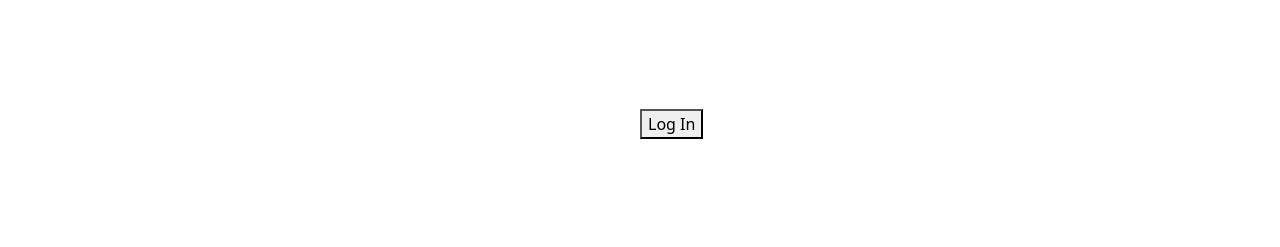
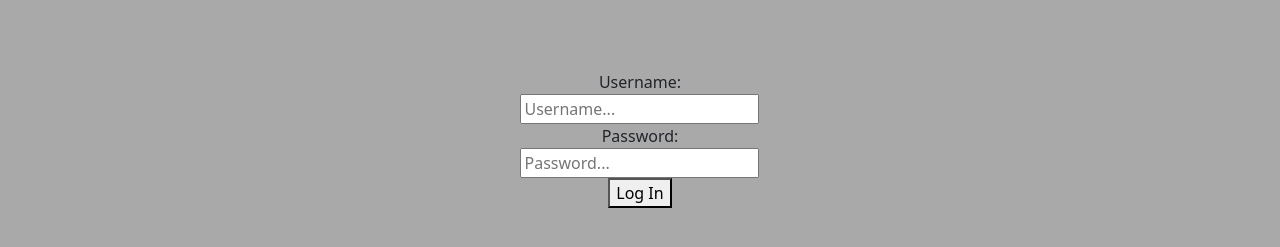
Before and after one commit to Novater/the-golden-house-client, a React (Create React App) app: page /secret-login/12345 in a window 1280 px wide. Shown: the part 291-538 px from the top of the page. Built offline with nearby package versions, Linux system fonts and the light colour scheme; no server answers.

Commit message:
login spoof working

```diff
--- a/package.json
+++ b/package.json
@@ -16,6 +16,8 @@
     "@tinymce/tinymce-react": "^3.13.0",
     "axios": "^0.23.0",
     "babel-eslint": "^10.1.0",
+    "bcrypt": "^5.0.1",
+    "bcryptjs": "^2.4.3",
     "bootstrap": "^5.1.3",
     "dompurify": "^2.3.3",
     "dotenv": "^10.0.0",
--- a/src/App.js
+++ b/src/App.js
@@ -7,10 +7,7 @@ import Page from './views/page'
 import './stylesheets/index.scss'
 import _generate from './functions/index'
 import axios from 'axios'
-import { connect } from 'react-redux'
-import store from './store/store'
-import { authenticateUser } from './store/reducers/authSlice'
-const AUTH_CONSTANTS = require('./constants/authConstants')
+import LoginPage from './views/loginPage'
 
 require('dotenv').config()
 
@@ -61,7 +58,7 @@ export default class App extends Component {
     }
 
     return (
-      <Route key={`route-${title}`} exact path={path}>
+      <Route exact path={path}>
         <Page
           title={title}
           tabName={tabName}
@@ -75,10 +72,6 @@ export default class App extends Component {
         />
       </Route>
     )
-  }
-
-  async loginUser() {
-    store.dispatch(authenticateUser)
   }
 
   render() {
@@ -105,13 +98,7 @@ export default class App extends Component {
           }
         />
         <Route exact path="/secret-login/12345">
-          <button
-            style={{ position: 'absolute', left: '50%', top: '50%' }}
-            onClick={this.loginUser}
-            type="button"
-          >
-            Log In
-          </button>
+          <LoginPage />
         </Route>
         {this.state.pages.map(
           ({ url, title, tabName, backgroundImage, dataSource, tableName }) => {
--- a/src/store/reducers/authSlice.js
+++ b/src/store/reducers/authSlice.js
@@ -7,8 +7,9 @@ const initialState = { loggedIn: false, loggingIn: false }
 export default function authReducer(state = initialState, action) {
   switch (action.type) {
     case AUTH_CONSTANTS.AUTH_LOGIN_REQUEST: {
-      console.log('Logging in user.', action.payload.userId)
-      return { ...state, loggingIn: true, userId: action.payload.userId }
+      console.log('Logging in user.', action.payload.username)
+      const { username, password } = action.payload
+      return { ...state, loggingIn: true, username, password }
     }
     case AUTH_CONSTANTS.AUTH_LOGIN_SUCCESS: {
       const { data } = action.payload
@@ -25,18 +26,10 @@ export default function authReducer(state = initialState, action) {
 }
 
 export async function authenticateUser(dispatch, getState) {
-  console.log('Sending auth request for user', getState().auth.userId)
-
-  dispatch({
-    type: AUTH_CONSTANTS.AUTH_LOGIN_REQUEST,
-    payload: {
-      userId: 'test-user'
-    }
-  })
 
   const SERVER_URL = _generate.serverFunctions.getServerURL()
   try {
-    const response = await axios.get(`${SERVER_URL}/login`)
+    const response = await axios.get(`${SERVER_URL}/login/:username/:password`)
     console.log(response)
     dispatch({
       type: AUTH_CONSTANTS.AUTH_LOGIN_SUCCESS,
--- a/src/stylesheets/index.scss
+++ b/src/stylesheets/index.scss
@@ -519,6 +519,18 @@ thead {
   }
 }
 
+.login-form {
+  background-color: $color-carbon;
+  width: 100%;
+  height: 100%;
+  grid-row: 2 / 4;
+  grid-column: 1 / 4;
+  display: flex;
+  flex-direction: column;
+  align-items: center;
+  justify-content: center;
+}
+
 .table-approve {
   &:hover {
     background-color: green;
--- /dev/null
+++ b/src/views/loginPage.js
@@ -0,0 +1,61 @@
+import React, { Component } from 'react'
+import store from '../store/store'
+import { authenticateUser } from '../store/reducers/authSlice'
+import bcrypt from 'bcryptjs'
+
+const AUTH_CONSTANTS = require('../constants/authConstants')
+
+export default class LoginPage extends Component {
+  constructor(props) {
+    super(props)
+    this.state = {
+      username: '',
+      password: '',
+    }
+  }
+
+  async loginUser() {
+    const salt = bcrypt.genSaltSync(10)
+    const hashedPassword = bcrypt.hashSync(this.state.password, salt)
+
+    store.dispatch({
+      type: AUTH_CONSTANTS.AUTH_LOGIN_REQUEST,
+      payload: {
+        username: this.state.username,
+        password: hashedPassword,
+      },
+    })
+
+    store.dispatch(authenticateUser)
+  }
+
+  handleChangeUserName = (event) => {
+    this.setState({ username: event.target.value })
+  }
+
+  handleChangePassword = (event) => {
+    this.setState({ password: event.target.value })
+  }
+
+  render() {
+    return (
+      <div className="login-form">
+        <label htmlFor="username">Username:</label>
+        <input
+          type="text"
+          placeholder="Username..."
+          name="username"
+          onChange={this.handleChangeUserName}
+        ></input>
+        <label htmlFor="password">Password:</label>
+        <input
+          type="password"
+          placeholder="Password..."
+          name="password"
+          onChange={this.handleChangePassword}
+        ></input>
+        <button onClick={this.loginUser.bind(this)}>Log In</button>
+      </div>
+    )
+  }
+}
```
Also changed, not shown: 1 other file (tests, documents, lock files or other folders).
